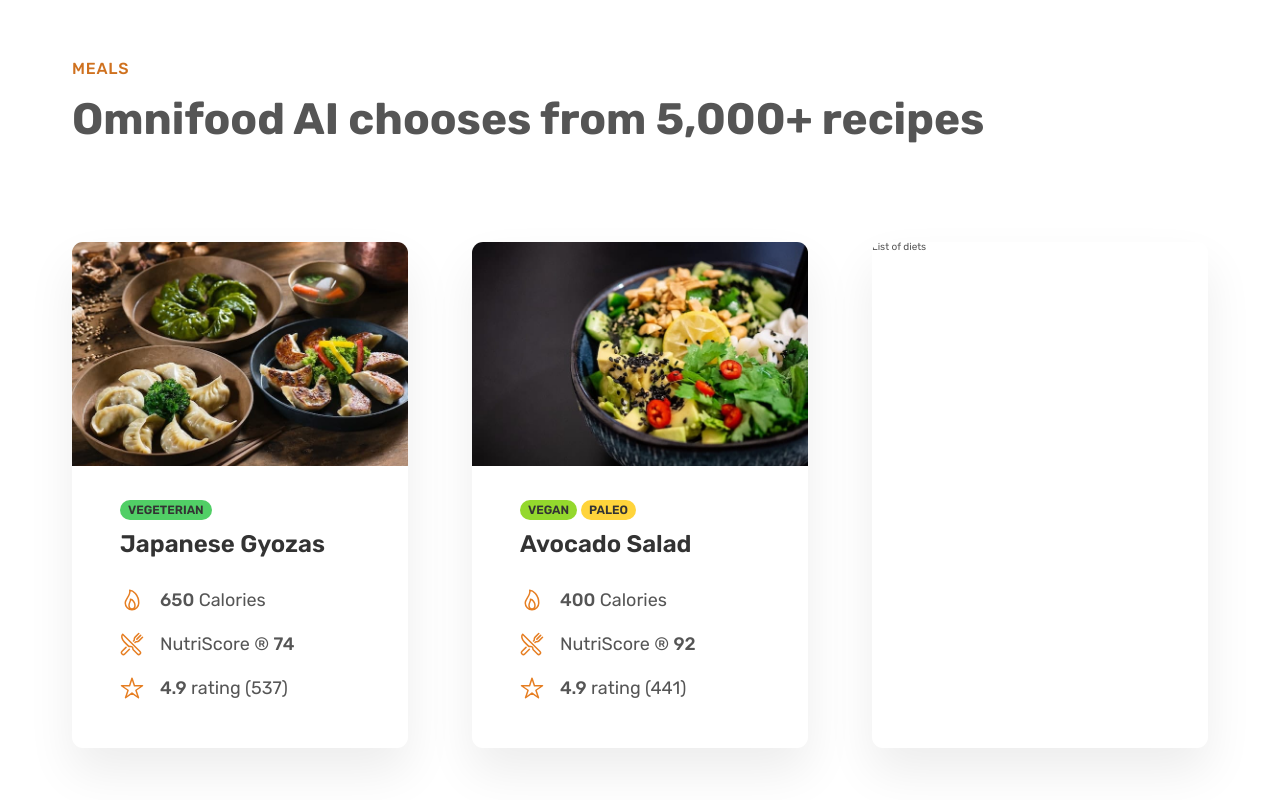
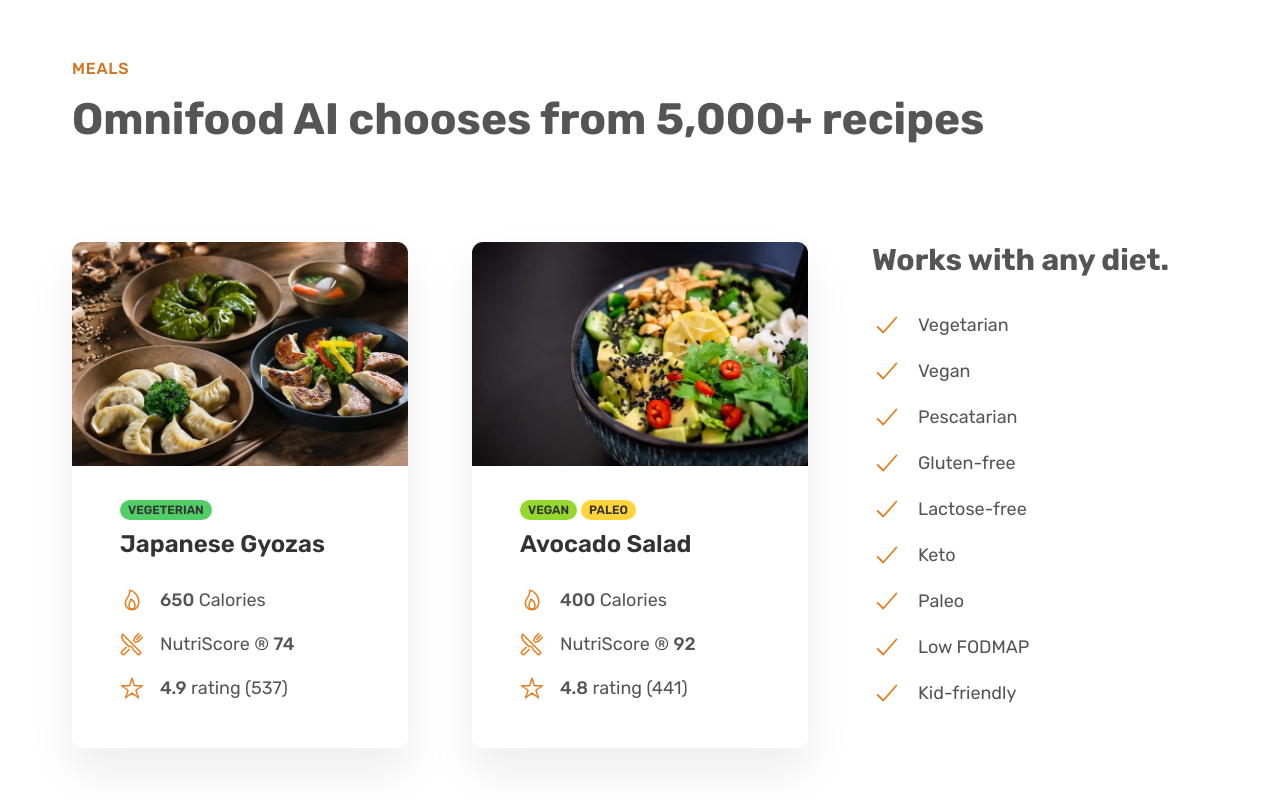
Before and after one commit to ukaran11/omnifood, a plain HTML site: page index.html in a window 1280 px wide. Shown: the part 2648-3448 px from the top of the page. Drawn offline with nearby package versions, Linux system fonts and the light colour scheme; files whose address does not match are found by name.

Commit message:
Utsav | Started with list of diets

```diff
--- a/css/general.css
+++ b/css/general.css
@@ -94,7 +94,7 @@ body {
     padding: 1.6rem  3.2rem;
     border-radius: 9px;
 
-    transition: background-color 0.3s;
+    transition: all 0.3s;
 }
 
 .btn--full:link,
--- a/css/style.css
+++ b/css/style.css
@@ -279,3 +279,24 @@
 .meal-img {
     width: 100%;
 }
+
+.list {
+    list-style: none;
+    display: flex;
+    flex-direction: column;
+    gap: 1.6rem;
+
+}
+
+.list-item {
+    font-size: 1.8rem;
+    display: flex;
+    align-items: center;
+    gap: 1.6rem;
+}
+
+.list-icon {
+    width: 3rem;
+    height: 3rem;
+    color: #e67e22;
+}
--- a/index.html
+++ b/index.html
@@ -209,14 +209,45 @@
                             </li>
                             <li class="meal-attribute">
                                 <ion-icon class="meal-icon" name="star-outline"></ion-icon>
-                                <span><strong>4.9</strong> rating (441)</span>
+                                <span><strong>4.8</strong> rating (441)</span>
                             </li>
                         </ul>
                     </div>
                 </div>
 
 
-                <div class="meal">List of diets</div>
+                <div class="diets">
+                    <h3 class="heading-tertiary">Works with any diet.</h3>
+                    <div class="list">
+                        <li class="list-item">
+                            <ion-icon class="list-icon" name="checkmark-outline"></ion-icon>
+                            <span>Vegetarian</span></li>
+                        <li class="list-item">
+                            <ion-icon class="list-icon" name="checkmark-outline"></ion-icon>
+                            <span>Vegan</span></li>
+                        <li class="list-item">
+                            <ion-icon class="list-icon" name="checkmark-outline"></ion-icon>
+                            <span>Pescatarian</span></li>
+                        <li class="list-item">
+                            <ion-icon class="list-icon" name="checkmark-outline"></ion-icon>
+                            <span>Gluten-free</span></li>
+                        <li class="list-item">
+                            <ion-icon class="list-icon" name="checkmark-outline"></ion-icon>
+                            <span>Lactose-free</span></li>
+                        <li class="list-item">
+                            <ion-icon class="list-icon" name="checkmark-outline"></ion-icon>
+                            <span>Keto</span></li>
+                        <li class="list-item">
+                            <ion-icon class="list-icon" name="checkmark-outline"></ion-icon>
+                            <span>Paleo</span></li>
+                        <li class="list-item">
+                            <ion-icon class="list-icon" name="checkmark-outline"></ion-icon>
+                            <span>Low FODMAP</span></li>
+                        <li class="list-item">
+                            <ion-icon class="list-icon" name="checkmark-outline"></ion-icon>
+                            <span>Kid-friendly</span></li>
+                    </div>
+                </div>
             </div>
         </section>
         </main>
```
